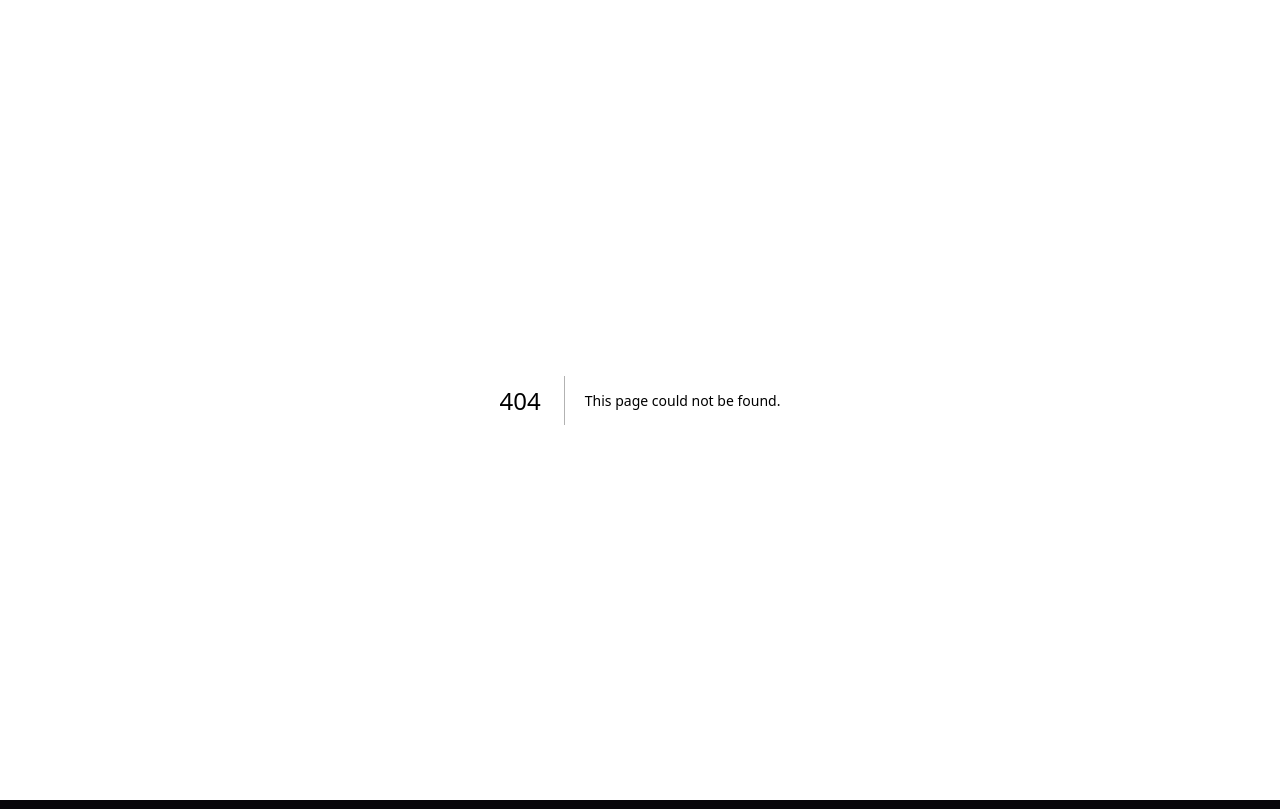
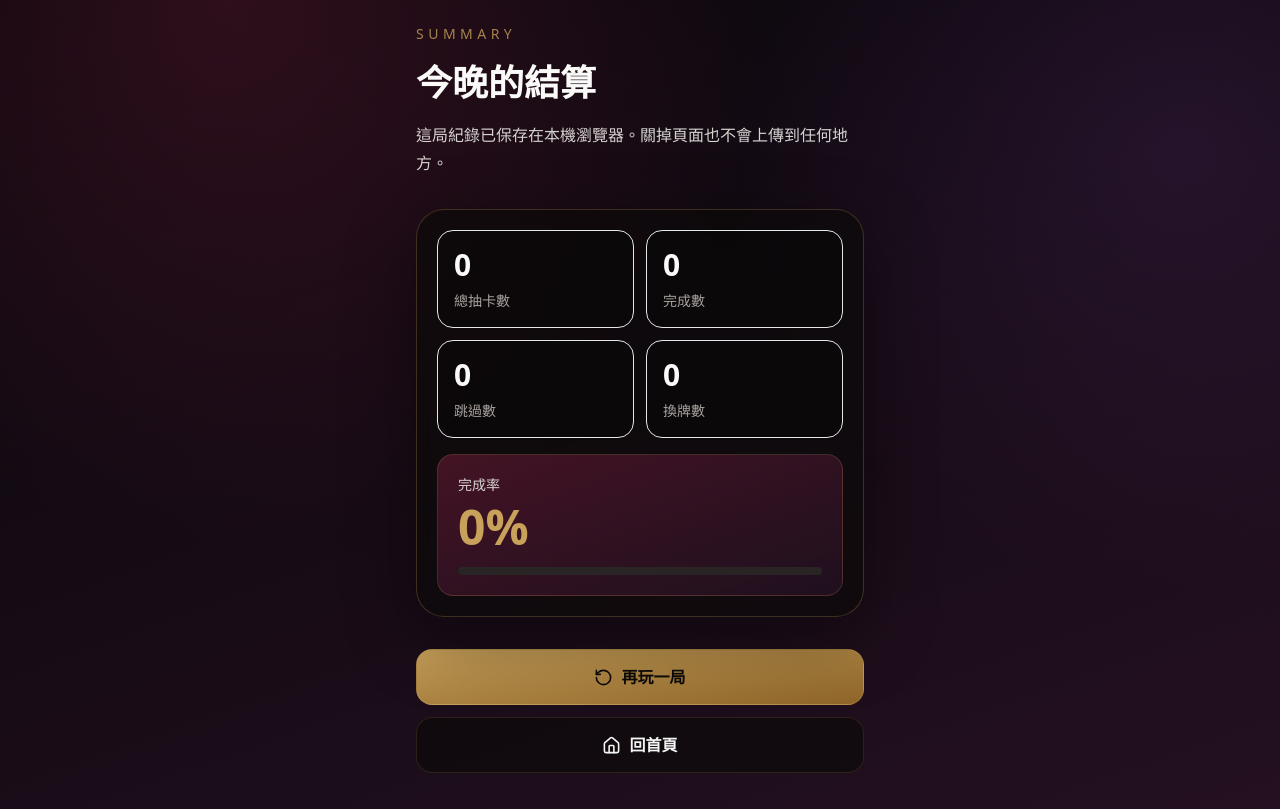
Before and after one commit to ScoppenLin/-SexyCard, a Next.js app: page /summary in a window 1280 px wide. Before the commit this address had no page. Built offline with nearby package versions, Linux system fonts and the light colour scheme.

Commit message:
Add summary page

```diff
--- /dev/null
+++ b/app/summary/page.tsx
@@ -0,0 +1,104 @@
+"use client";
+
+import { useEffect, useMemo, useState } from "react";
+import Link from "next/link";
+import { Home, RotateCcw } from "lucide-react";
+
+type GameStats = {
+  level: 1 | 2 | 3;
+  totalDraws: number;
+  completed: number;
+  skipped: number;
+  swapped: number;
+  startedAt: string;
+  endedAt?: string;
+};
+
+const fallbackStats: GameStats = {
+  level: 1,
+  totalDraws: 0,
+  completed: 0,
+  skipped: 0,
+  swapped: 0,
+  startedAt: new Date().toISOString()
+};
+
+export default function SummaryPage() {
+  const [stats, setStats] = useState<GameStats>(fallbackStats);
+
+  useEffect(() => {
+    const saved = window.localStorage.getItem("velvetCards.lastGame");
+    if (!saved) return;
+
+    try {
+      setStats(JSON.parse(saved) as GameStats);
+    } catch {
+      setStats(fallbackStats);
+    }
+  }, []);
+
+  const completionRate = useMemo(() => {
+    const decided = stats.completed + stats.skipped;
+    if (decided === 0) return 0;
+    return Math.round((stats.completed / decided) * 100);
+  }, [stats.completed, stats.skipped]);
+
+  return (
+    <main className="safe-screen px-5 py-6">
+      <section className="mx-auto flex min-h-[calc(100svh-48px)] w-full max-w-md flex-col justify-between">
+        <div>
+          <p className="text-sm uppercase tracking-[0.32em] text-gold/80">Summary</p>
+          <h1 className="mt-4 text-4xl font-semibold leading-tight text-stone-50">今晚的結算</h1>
+          <p className="mt-4 text-base leading-7 text-stone-300">
+            這局紀錄已保存在本機瀏覽器。關掉頁面也不會上傳到任何地方。
+          </p>
+        </div>
+
+        <div className="my-8 rounded-[1.75rem] border border-gold/25 bg-stone-950/65 p-5 shadow-card backdrop-blur">
+          <div className="grid grid-cols-2 gap-3">
+            <SummaryStat label="總抽卡數" value={stats.totalDraws} />
+            <SummaryStat label="完成數" value={stats.completed} />
+            <SummaryStat label="跳過數" value={stats.skipped} />
+            <SummaryStat label="換牌數" value={stats.swapped} />
+          </div>
+          <div className="mt-4 rounded-2xl border border-gold/20 bg-gradient-to-br from-wine/50 to-plum/70 p-5">
+            <p className="text-sm text-stone-300">完成率</p>
+            <p className="mt-2 text-5xl font-semibold text-gold">{completionRate}%</p>
+            <div className="mt-4 h-2 rounded-full bg-stone-800">
+              <div
+                className="h-full rounded-full bg-gold transition-all"
+                style={{ width: `${completionRate}%` }}
+              />
+            </div>
+          </div>
+        </div>
+
+        <div className="space-y-3 pb-3">
+          <Link
+            className="flex min-h-14 items-center justify-center gap-2 rounded-2xl border border-gold/30 bg-gradient-to-br from-gold to-[#8f6528] px-5 text-base font-semibold text-stone-950 active:scale-[0.99]"
+            href={`/game?level=${stats.level}`}
+          >
+            <RotateCcw aria-hidden="true" size={19} />
+            再玩一局
+          </Link>
+          <Link
+            className="flex min-h-14 items-center justify-center gap-2 rounded-2xl border border-gold/15 bg-stone-950/65 px-5 text-base font-semibold text-stone-100 active:scale-[0.99]"
+            href="/"
+          >
+            <Home aria-hidden="true" size={19} />
+            回首頁
+          </Link>
+        </div>
+      </section>
+    </main>
+  );
+}
+
+function SummaryStat({ label, value }: { label: string; value: number }) {
+  return (
+    <div className="rounded-2xl border border-gold/12 bg-black/[0.22] p-4">
+      <p className="text-3xl font-semibold text-stone-50">{value}</p>
+      <p className="mt-2 text-sm text-stone-400">{label}</p>
+    </div>
+  );
+}
```
